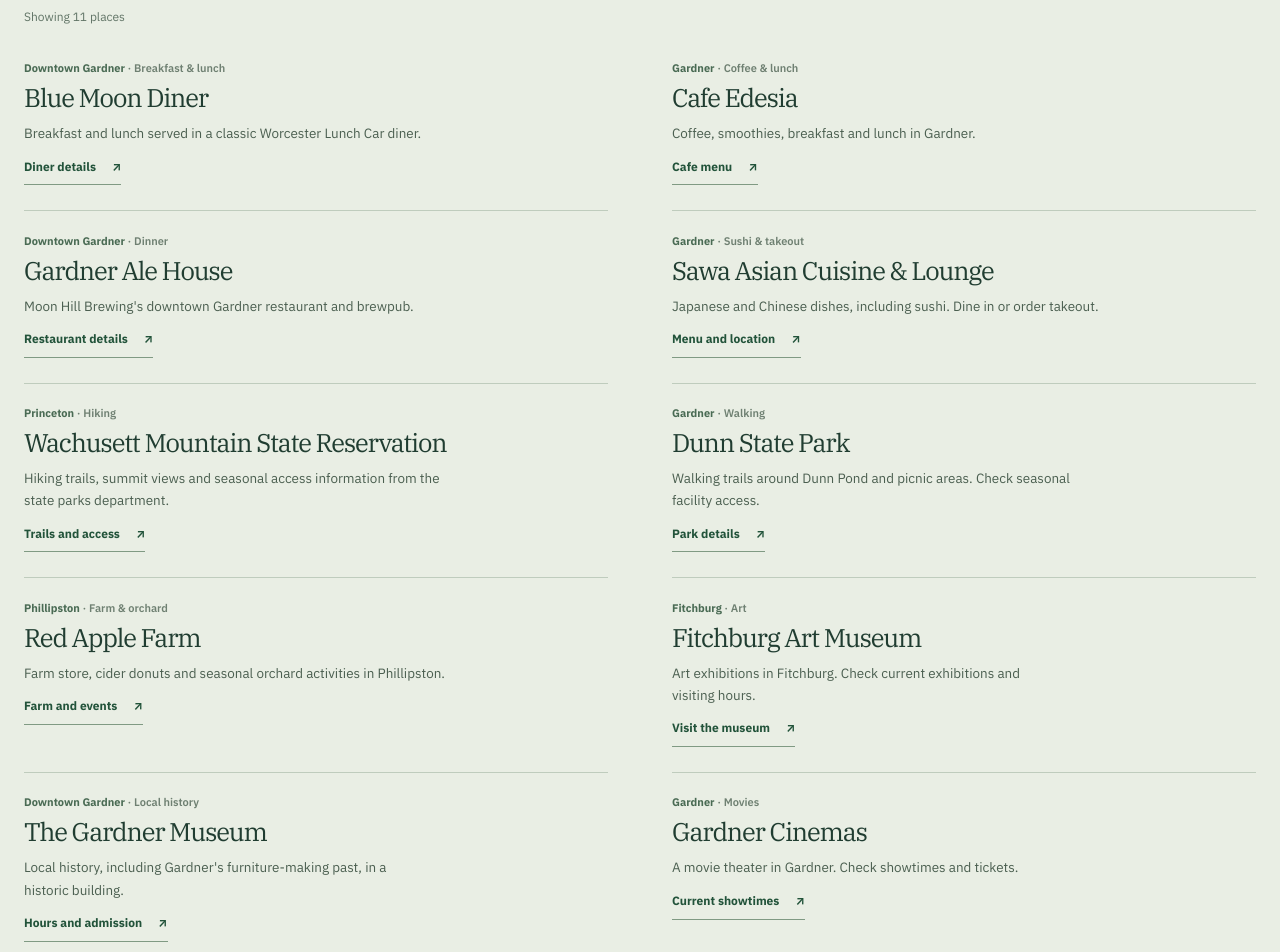
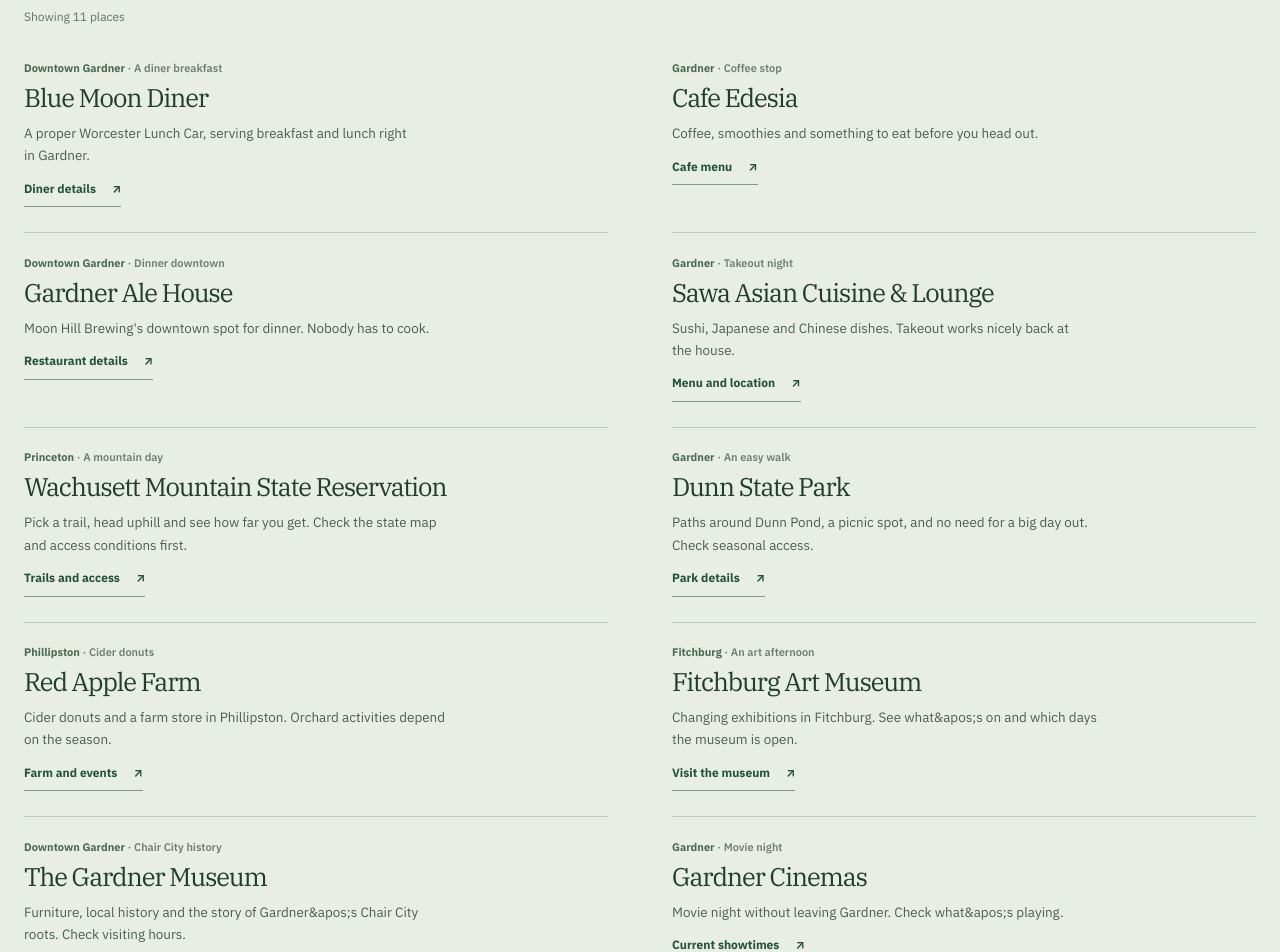
Before and after one commit to PublicLogic/KendallPondLodge, a Next.js app: page /explore in a window 1280 px wide. Shown: the part 1880-2832 px from the top of the page. Built offline with nearby package versions, Linux system fonts and the light colour scheme.

Commit message:
Make 11 local recommendations specific and conversational, without generic travel filler

```diff
--- a/app/explore/guide-data.ts
+++ b/app/explore/guide-data.ts
@@ -29,8 +29,8 @@ export const explorePicks: readonly ExplorePick[] = [
     name: "Blue Moon Diner",
     category: "food",
     location: "Downtown Gardner",
-    detail: "Breakfast and lunch served in a classic Worcester Lunch Car diner.",
-    bestFor: "Breakfast & lunch",
+    detail: "A proper Worcester Lunch Car, serving breakfast and lunch right in Gardner.",
+    bestFor: "A diner breakfast",
     url: "https://business.gardnerma.com/list/member/blue-moon-diner-1363",
     linkLabel: "Diner details",
   },
@@ -39,8 +39,8 @@ export const explorePicks: readonly ExplorePick[] = [
     name: "Cafe Edesia",
     category: "food",
     location: "Gardner",
-    detail: "Coffee, smoothies, breakfast and lunch in Gardner.",
-    bestFor: "Coffee & lunch",
+    detail: "Coffee, smoothies and something to eat before you head out.",
+    bestFor: "Coffee stop",
     url: "https://cafeedesia.toast.site/",
     linkLabel: "Cafe menu",
   },
@@ -49,8 +49,8 @@ export const explorePicks: readonly ExplorePick[] = [
     name: "Gardner Ale House",
     category: "food",
     location: "Downtown Gardner",
-    detail: "Moon Hill Brewing's downtown Gardner restaurant and brewpub.",
-    bestFor: "Dinner",
+    detail: "Moon Hill Brewing's downtown spot for dinner. Nobody has to cook.",
+    bestFor: "Dinner downtown",
     url: "https://www.moonhillbrewing.com/",
     linkLabel: "Restaurant details",
   },
@@ -59,8 +59,8 @@ export const explorePicks: readonly ExplorePick[] = [
     name: "Sawa Asian Cuisine & Lounge",
     category: "food",
     location: "Gardner",
-    detail: "Japanese and Chinese dishes, including sushi. Dine in or order takeout.",
-    bestFor: "Sushi & takeout",
+    detail: "Sushi, Japanese and Chinese dishes. Takeout works nicely back at the house.",
+    bestFor: "Takeout night",
     url: "https://www.sawaasiancuisine.com/",
     linkLabel: "Menu and location",
   },
@@ -69,8 +69,8 @@ export const explorePicks: readonly ExplorePick[] = [
     name: "Wachusett Mountain State Reservation",
     category: "outside",
     location: "Princeton",
-    detail: "Hiking trails, summit views and seasonal access information from the state parks department.",
-    bestFor: "Hiking",
+    detail: "Pick a trail, head uphill and see how far you get. Check the state map and access conditions first.",
+    bestFor: "A mountain day",
     url: "https://www.mass.gov/locations/wachusett-mountain-state-reservation",
     linkLabel: "Trails and access",
   },
@@ -79,8 +79,8 @@ export const explorePicks: readonly ExplorePick[] = [
     name: "Dunn State Park",
     category: "outside",
     location: "Gardner",
-    detail: "Walking trails around Dunn Pond and picnic areas. Check seasonal facility access.",
-    bestFor: "Walking",
+    detail: "Paths around Dunn Pond, a picnic spot, and no need for a big day out. Check seasonal access.",
+    bestFor: "An easy walk",
     url: "https://www.mass.gov/locations/dunn-state-park",
     linkLabel: "Park details",
   },
@@ -89,8 +89,8 @@ export const explorePicks: readonly ExplorePick[] = [
     name: "Red Apple Farm",
     category: "seasonal",
     location: "Phillipston",
-    detail: "Farm store, cider donuts and seasonal orchard activities in Phillipston.",
-    bestFor: "Farm & orchard",
+    detail: "Cider donuts and a farm store in Phillipston. Orchard activities depend on the season.",
+    bestFor: "Cider donuts",
     url: "https://www.redapplefarm.com/",
     linkLabel: "Farm and events",
   },
@@ -99,8 +99,8 @@ export const explorePicks: readonly ExplorePick[] = [
     name: "Fitchburg Art Museum",
     category: "rain",
     location: "Fitchburg",
-    detail: "Art exhibitions in Fitchburg. Check current exhibitions and visiting hours.",
-    bestFor: "Art",
+    detail: "Changing exhibitions in Fitchburg. See what&apos;s on and which days the museum is open.",
+    bestFor: "An art afternoon",
     url: "https://fitchburgartmuseum.org/visit/",
     linkLabel: "Visit the museum",
   },
@@ -109,8 +109,8 @@ export const explorePicks: readonly ExplorePick[] = [
     name: "The Gardner Museum",
     category: "rain",
     location: "Downtown Gardner",
-    detail: "Local history, including Gardner's furniture-making past, in a historic building.",
-    bestFor: "Local history",
+    detail: "Furniture, local history and the story of Gardner&apos;s Chair City roots. Check visiting hours.",
+    bestFor: "Chair City history",
     url: "https://www.gardnermuseuminc.com/home/hours",
     linkLabel: "Hours and admission",
   },
@@ -119,8 +119,8 @@ export const explorePicks: readonly ExplorePick[] = [
     name: "Gardner Cinemas",
     category: "rain",
     location: "Gardner",
-    detail: "A movie theater in Gardner. Check showtimes and tickets.",
-    bestFor: "Movies",
+    detail: "Movie night without leaving Gardner. Check what&apos;s playing.",
+    bestFor: "Movie night",
     url: "https://gardnercinemas.com/",
     linkLabel: "Current showtimes",
   },
@@ -129,8 +129,8 @@ export const explorePicks: readonly ExplorePick[] = [
     name: "Wachusett Mountain Ski Area",
     category: "seasonal",
     location: "Princeton / Westminster",
-    detail: "Skiing and snowboarding in season. Check current mountain conditions and operating hours.",
-    bestFor: "Skiing",
+    detail: "Skiing and snowboarding when the mountain is open. Snow report first, plans second.",
+    bestFor: "A snow day",
     url: "https://www.wachusett.com/the-mountain/your-visit/snow-report/",
     linkLabel: "Mountain conditions",
   },
```
